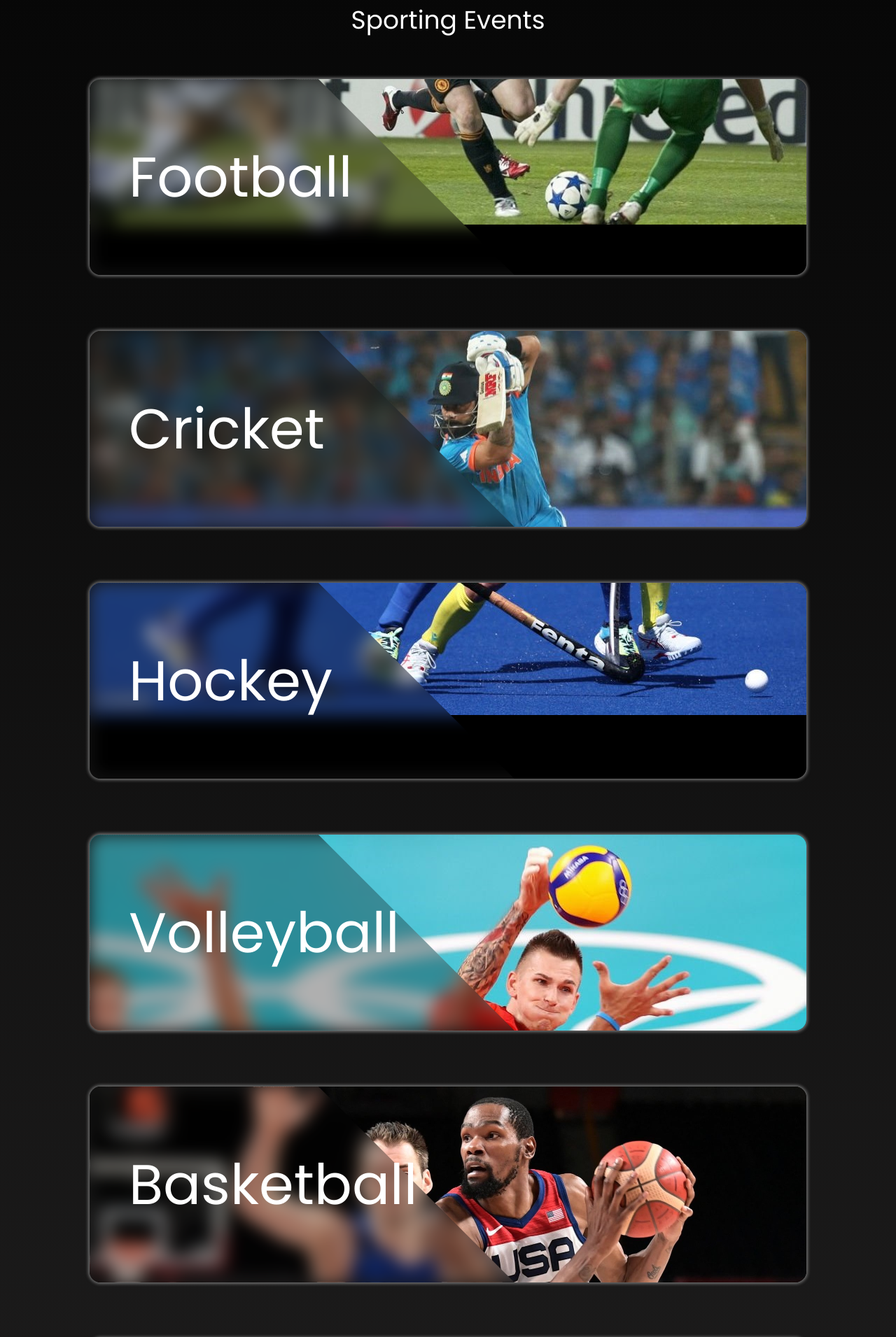
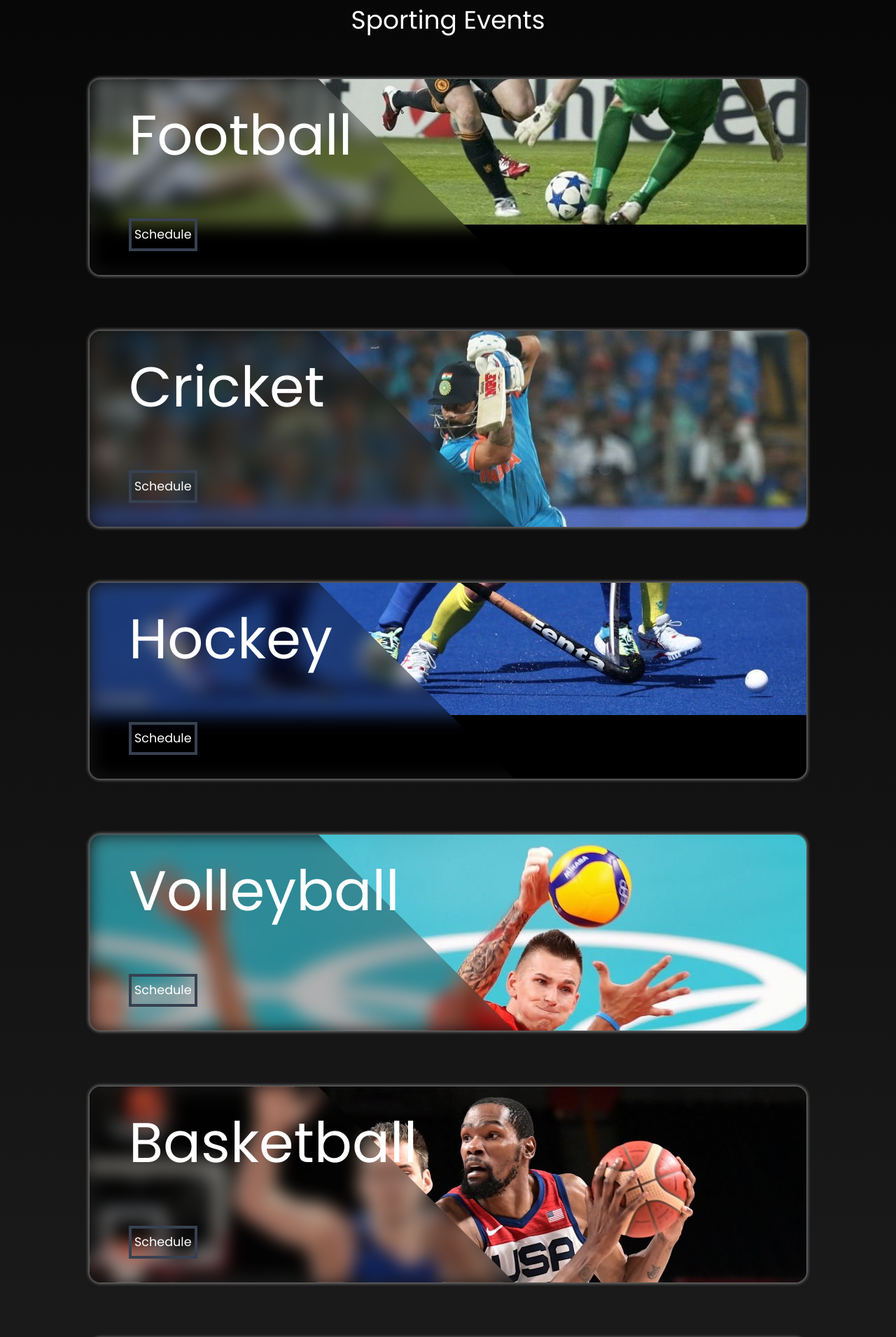
Before and after one commit to Srivastava-Kaushal/Parakram-Frontend, a React (Vite) app: page /events in a window 1280 px wide. Shown: the part 740-2651 px from the top of the page at 70% size. Built offline with nearby package versions, Linux system fonts and the light colour scheme.

Commit message:
added schedule

```diff
--- a/src/components/EventsPageComponent/EventsList.jsx
+++ b/src/components/EventsPageComponent/EventsList.jsx
@@ -24,6 +24,9 @@ const EventsList = () => {
         eventLink={
           "https://docs.google.com/forms/d/e/1FAIpQLScN42V1fYMVrFD2I0hqnY76uhGpiJoDQRABQ8_IG9Wbz_W8pA/viewform?usp=sf_link"
         }
+        scheduleLink={
+          "https://drive.google.com/file/d/1BW5Qppk7vp9gVKum1gqUhY21x9XZdJqP/view?usp=drive_link"
+        }
       />
       <SportBanner
         sportImg={CricketImg}
@@ -31,6 +34,7 @@ const EventsList = () => {
         eventLink={
           "https://docs.google.com/forms/d/e/1FAIpQLScVKsYEMnR7VE-ZC7e7mTHzMFLGQB4HqOuczmOIALBwe-BEVw/viewform?usp=sf_link"
         }
+        scheduleLink={"https://drive.google.com/file/d/1AaEKscsLP6cwghdkNbQI7YhWTRKop96g/view?usp=drive_link"}
       />
       <SportBanner
         sportImg={HockeyImg}
@@ -52,6 +56,7 @@ const EventsList = () => {
         eventLink={
           "https://docs.google.com/forms/d/e/1FAIpQLSeUGquMMbtStyObdJMPxbjt7gC39hFRkLwYXE9uA-dRlff8ZQ/viewform?usp=sf_link"
         }
+        scheduleLink={"https://drive.google.com/file/d/17sUO9TP5eNET1aejPr_mQWsOh7DVS_ph/view?usp=drive_link"}
       />
       <SportBanner
         sportImg={KabaddiImg}
@@ -59,6 +64,7 @@ const EventsList = () => {
         eventLink={
           "https://docs.google.com/forms/d/e/1FAIpQLSeCgmcsTFaro7z69PXK4w0dL1Qj_Jhlka2OojHbeGYL9m7BSw/viewform?usp=sf_link"
         }
+        scheduleLink={"https://drive.google.com/file/d/1LEJgqHlyYiCIccDoE8tfRNJkp_Kt1AyS/view?usp=drive_link"}
       />
       <SportBanner
         sportImg={AthleticsImg}
@@ -66,6 +72,7 @@ const EventsList = () => {
         eventLink={
           "https://docs.google.com/forms/d/e/1FAIpQLSdqLLt_dR8l8-Q2bnhZcevaInGGVZCZstDueRYzHVHQ_xvW7A/viewform?usp=sf_link"
         }
+        scheduleLink={"https://drive.google.com/file/d/1pXm1GMqFYtDJ0JjaaaScBXVpFKRvFoy1/view?usp=drive_link"}
       />
       <SportBanner
         sportImg={BadmintonImg}
@@ -73,12 +80,16 @@ const EventsList = () => {
         eventLink={
           "https://docs.google.com/forms/d/e/1FAIpQLSce9esKkLa-YaG_EKTkaM86T4txDl5XgmfEXfzXBD4mdPrOCg/viewform?usp=sf_link"
         }
+        scheduleLink={"https://drive.google.com/file/d/1spEw4ZMsmC-6u_oc8RaBbLPDwwfASK1K/view?usp=drive_link"}
       />
       <SportBanner
         sportImg={TableTennisImg}
         sportName={"Table Tennis"}
         eventLink={
           "https://docs.google.com/forms/d/e/1FAIpQLSef-Pkrj25D03jrYd69au6SRBRBF62GSmbIkuZ2S_zJGdTXUA/viewform?usp=sf_link"
+        }
+        scheduleLink={
+          "https://drive.google.com/file/d/1qvuVh8zD-r8r_F1x8pGXQ4cHOUobiLPz/view?usp=drive_link"
         }
       />
       <SportBanner
@@ -87,6 +98,7 @@ const EventsList = () => {
         eventLink={
           "https://docs.google.com/forms/d/e/1FAIpQLSd9cB8fvLIRcJl7dG0IkureJOVRWEj8yPAmLxjOsQqs8vmg2Q/viewform?usp=sf_link"
         }
+        scheduleLink={"https://drive.google.com/file/d/1qheeFAvEdlv19wcUqKUUkhniOexUbItq/view?usp=drive_link"}
       />
       <SportBanner
         sportImg={ChessImg}
@@ -94,6 +106,7 @@ const EventsList = () => {
         eventLink={
           "https://docs.google.com/forms/d/e/1FAIpQLSfOx4CR6WztYcqdYEgoLn-QNoC0uJGF9FcN-3g5ynbv1mvngg/viewform?usp=sf_link"
         }
+        scheduleLink={"https://drive.google.com/file/d/1R5VTFR9-wO0MZxQJemlgFUL2xsw0nVVj/view?usp=drive_link"}
       />
       <SportBanner
         sportImg={TennisImg}
@@ -101,6 +114,7 @@ const EventsList = () => {
         eventLink={
           "https://docs.google.com/forms/d/e/1FAIpQLSc9voNSjZgR1cO6FlM2Wlfv7A8cbR3AZX4PEANqz7cJwadPvg/viewform?usp=sf_link"
         }
+        scheduleLink={"https://drive.google.com/file/d/1VdKu1YpjkEhwp2B3GETs8ifBSbSy6cbb/view?usp=drive_link"}
       />
       <SportBanner
         sportImg={PowerliftingImg}
@@ -108,6 +122,7 @@ const EventsList = () => {
         eventLink={
           "https://docs.google.com/forms/d/e/1FAIpQLSet_viNODmukxFJPB4GuCQIkwNdBhhRCkAMEUgLlP2DQOyLgw/viewform?usp=sf_link"
         }
+        scheduleLink={"https://drive.google.com/file/d/1W2oq_cub9rna3zsyPfxGdm7Lg_yw3Llk/view?usp=drive_link"}
       />
       <SportBanner
         sportImg={BoxingImg}
--- a/src/components/EventsPageComponent/SportBanner.jsx
+++ b/src/components/EventsPageComponent/SportBanner.jsx
@@ -2,6 +2,7 @@ import { motion, useInView } from "framer-motion";
 import { useRef, useState, useEffect } from "react";
 import { Link } from "react-router-dom";
 import "./banner.css";
+import zIndex from "@mui/material/styles/zIndex";
 // Now I want to find proper image for the rest of the sports and populate individual sports too
 // make use of array for banner info
 // add hover effect =-> more backdrop and the slanted container shift animation
@@ -26,7 +27,7 @@ const bannerVariantsSmall = {
   },
 };
 
-const SportBanner = ({ sportImg, sportName, eventLink }) => {
+const SportBanner = ({ sportImg, sportName, eventLink,scheduleLink }) => {
   const [isSmall, setIsSmall] = useState(false);
   const ref = useRef(null);
   const isInView = useInView(ref, {
@@ -57,14 +58,21 @@ const SportBanner = ({ sportImg, sportName, eventLink }) => {
         <img
           src={sportImg}
           alt="sport"
-          className="object-cover"
-          style={isSmall ? { height: "100%" } : { width: "100%" }}
+          className="object-cover -z-1"
+          style={isSmall ? { height: "100%" } : { width: "100%" } }
+
+
         />
         {/* <span className="w-[80vw] h-[120vh] bg-black/30 backdrop-blur-md absolute z-10 top-0 -left-96 rotate-45"> */}
         <span className="blurry-div  bg-black/30 backdrop-blur-md absolute z-10 top-0 -left-96 rotate-45"></span>
         <span className="text-[2.5rem] sm:text-[5rem] md:text-[7rem] lg:text-[5rem] text-white absolute top-[50%] -translate-y-[50%] left-14 z-20">
           {sportName}
+          <br></br>
+          <a href={scheduleLink}>
+          <button className="text-[1.1rem] border-solid border-4 border-gray-700 py-1.5 px-1" >Schedule</button>
+          </a>
         </span>
+
       </Link>
     </motion.div>
   );
--- a/src/pages/EventsPage.jsx
+++ b/src/pages/EventsPage.jsx
@@ -74,6 +74,7 @@ const Events = () => {
 					{'Events'.split('').map((letter, index) => (
 						<motion.span className="inline-block" key={index} variants={item2}>
 							{letter}
+
 						</motion.span>
 					))}
 				</span>
```
